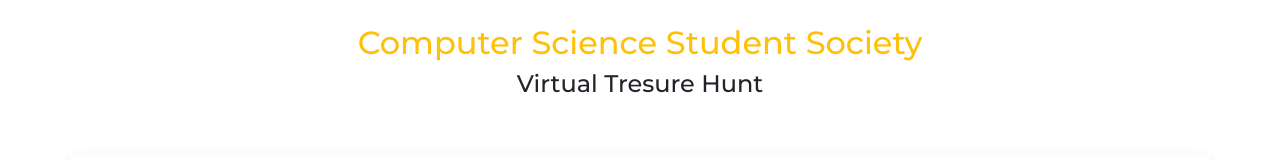
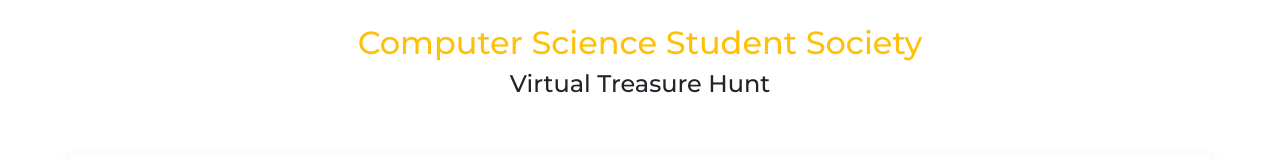
Before and after one commit to prashant0829/VTH-Game-Clue-1, a plain HTML site: page index.html in a window 1280 px wide. Shown: the part 134-294 px from the top of the page. Drawn offline with nearby package versions, Linux system fonts and the light colour scheme.

Commit message:
Changes Made

```diff
--- a/index.html
+++ b/index.html
@@ -26,7 +26,7 @@
 <body class="text-center h-100">
   <img src="logo.jpg" alt="logo">
   <h2 class=" m-2 text-warning">Computer Science Student Society</h2>
-  <h4 class="">Virtual Tresure Hunt</h4>
+  <h4 class="">Virtual Treasure Hunt</h4>
 
   <div class="container-fluid text-center p-5">
     <div class="container shadow p-5" id="input-section">
```
